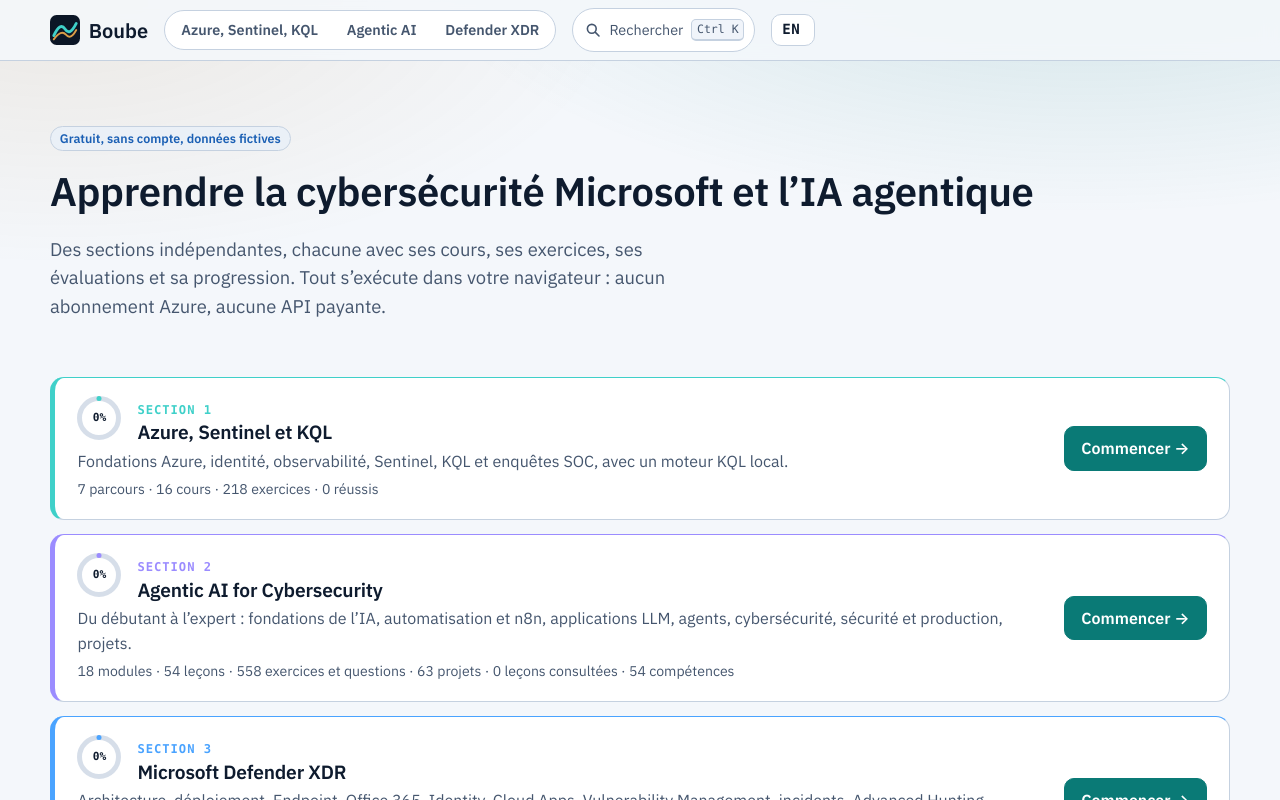
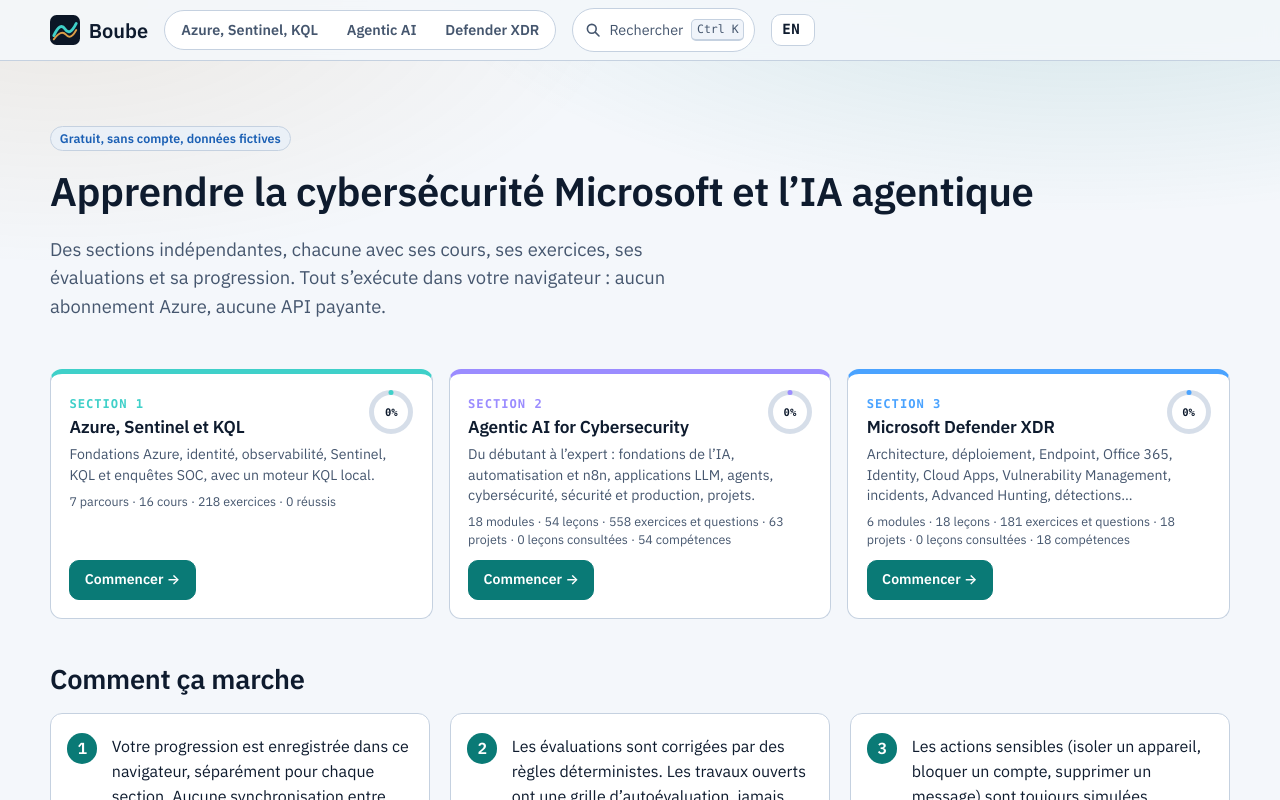
Before and after one commit to Cb2i/boreal-soc-academie, a React (Vite) app: page / in a window 1280 px wide. Shown: the top 800 px of the page. Built offline with nearby package versions, Linux system fonts and the light colour scheme.

Commit message:
Accueil : grille de cartes compactes, hauteurs egales
Co-Authored-By: Claude Sonnet 5.5 <noreply@anthropic.com>
Claude-Session: https://claude.ai/code/session_01FjRsk97DKPBXwxAMRVTUET

```diff
--- a/src/styles/base.css
+++ b/src/styles/base.css
@@ -544,17 +544,12 @@ main:focus { outline: none; }
 .sections { overflow-x: auto; scrollbar-width: none; max-width: 100%; box-sizing: border-box; -webkit-overflow-scrolling: touch; }
 .sections::-webkit-scrollbar { display: none; }
 
-/* Accueil : cartes de section en lignes compactes (moins hautes, moins carrées) */
-.landing .section-cards { grid-template-columns: 1fr; gap: 0.9rem; }
-.landing .section-card { padding: 1.1rem 1.4rem; gap: 0.35rem 1.5rem; border-top-width: 1px; border-left: 5px solid var(--pc, var(--accent)); grid-template-rows: none; }
-.landing .section-card h2 { font-size: 1.2rem; margin: 0; }
-.landing .section-card > p { margin: 0; }
-.landing .section-card .btn { margin-top: 0.4rem; }
-.landing .section-card .ring-num { font-size: 0.7rem; }
-@media (min-width: 760px) {
-  .landing .section-card { grid-template-columns: minmax(0, 1fr) auto; align-items: center; }
-  .landing .section-card > .row, .landing .section-card > p { grid-column: 1; }
-  .landing .section-card > .btn { grid-column: 2; grid-row: 1 / span 3; align-self: center; margin: 0; }
-  .landing .section-card > .row { justify-content: flex-start !important; flex-direction: row-reverse; gap: 1rem; }
-  .landing .section-card > .row > div { flex: 1; min-width: 0; }
-}
+/* Accueil : grille de cartes compactes, plus larges que hautes, sans vide interne */
+.landing .section-cards { grid-template-columns: repeat(auto-fit, minmax(min(100%, 300px), 1fr)); gap: 1rem; margin-top: 1.5rem; align-items: stretch; }
+.landing .section-card { padding: 1rem 1.15rem 1.1rem; gap: 0.4rem; grid-template-rows: auto auto auto 1fr; align-content: start; border-radius: 12px; }
+.landing .section-card h2 { font-size: 1.08rem; line-height: 1.25; margin: 0.1rem 0 0; }
+.landing .section-card > p { margin: 0; font-size: 0.88rem; line-height: 1.45; }
+.landing .section-card > p.muted:not(.small) { display: -webkit-box; -webkit-line-clamp: 3; -webkit-box-orient: vertical; overflow: hidden; }
+.landing .section-card .small { font-size: 0.78rem; }
+.landing .section-card .btn { align-self: end; margin-top: 0.35rem; padding: 0.4rem 0.9rem; font-size: 0.88rem; }
+.landing .section-card .ring-num { font-size: 0.66rem; }
```
